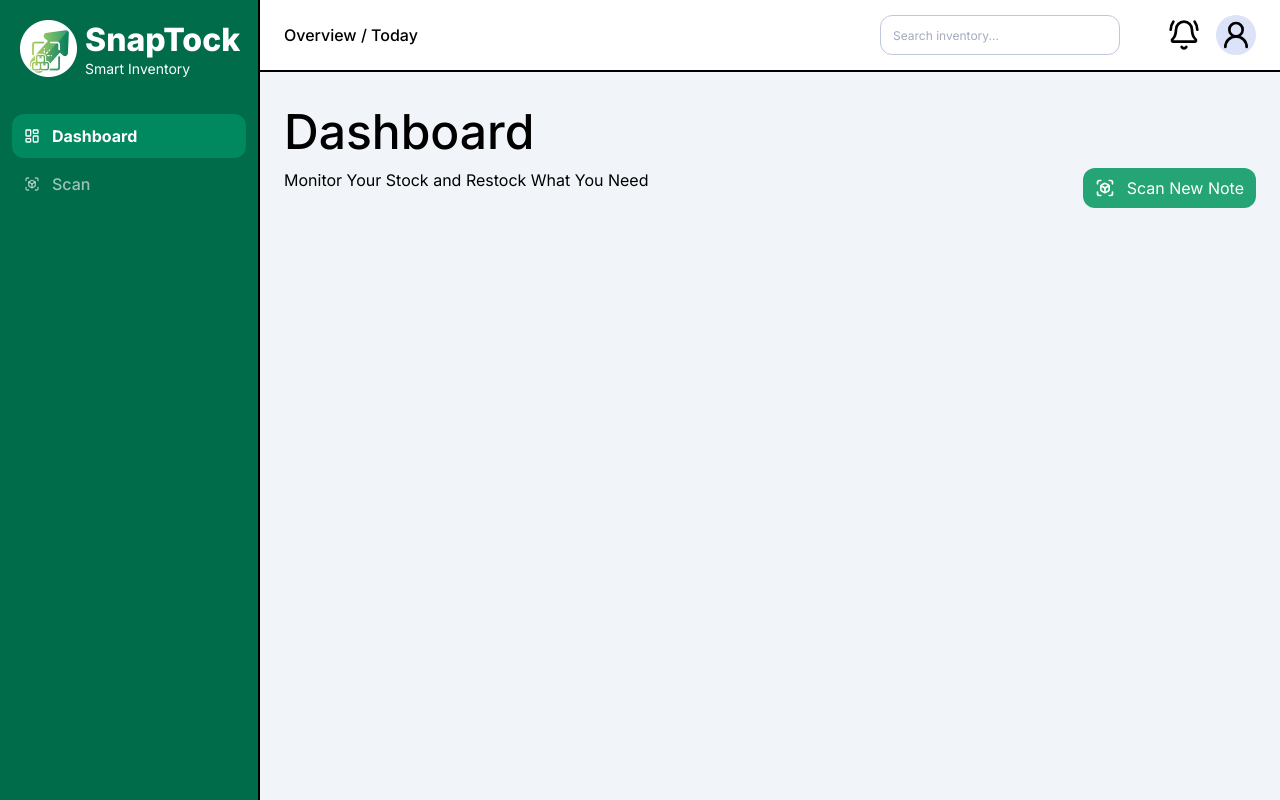
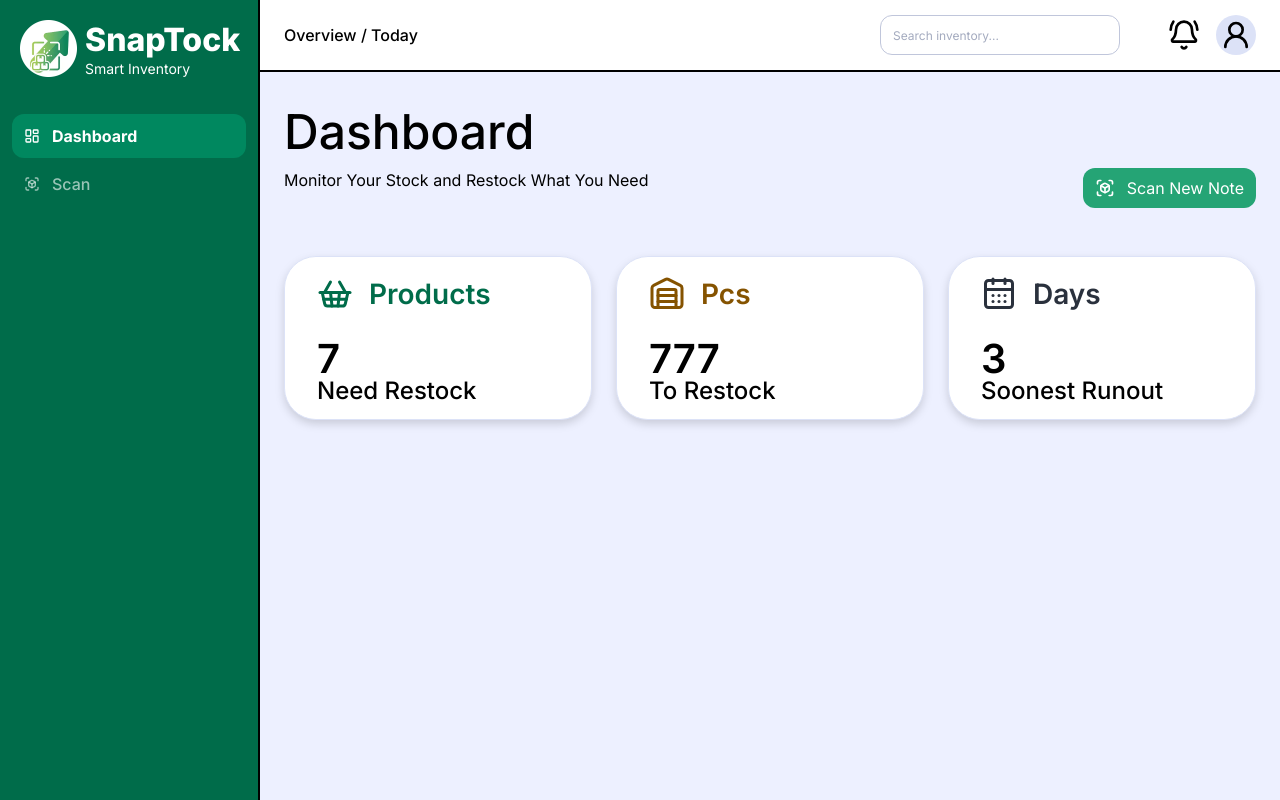
Before and after one commit to JempolKakiKiri/SnapTock-fe, a React (Vite) app: page /dashboard in a window 1280 px wide. Built offline with nearby package versions, Linux system fonts and the light colour scheme.

Commit message:
feat: add DashboardSummary component and integrate it into DashboardContainer

```diff
--- /dev/null
+++ b/src/features/dashboard/components/DashboardSummary.tsx
@@ -0,0 +1,33 @@
+import Card from "../../../shared/components/ui/Card.tsx";
+import { summaryData } from "../data/data.ts";
+import type {LucideIcon} from "lucide-react";
+
+interface SummaryProps {
+  id: number;
+  Icon: LucideIcon;
+  className: string;
+  title: string;
+  amount: number;
+  desc: string;
+}
+
+const DashboardSummary = () => {
+  return (
+    <div className="w-full grid grid-cols-1 gap-6 p-6 md:grid-cols-2 lg:grid-cols-3">
+      {summaryData.map(({ id, Icon, className, title, amount, desc }: SummaryProps) => (
+        <Card key={id} className="flex flex-col gap-6">
+          <div className={`${className} flex items-center gap-4`}>
+            <Icon width={36} height={36} />
+            <h1 className="font-inter-600 text-[28px]">{title}</h1>
+          </div>
+          <div className="flex flex-col leading-none">
+            <p className="font-inter-600 text-[40px]">{amount}</p>
+            <p className="font-inter-500 text-[24px]">{desc}</p>
+          </div>
+        </Card>
+      ))}
+    </div>
+  );
+};
+
+export default DashboardSummary;
--- a/src/features/dashboard/container/DashboardContainer.tsx
+++ b/src/features/dashboard/container/DashboardContainer.tsx
@@ -1,11 +1,13 @@
 import DashboardHeader from "../components/DashboardHeader.tsx";
 import DashboardTitle from "../components/DashboardTitle.tsx";
+import DashboardSummary from "../components/DashboardSummary.tsx";
 
 const DashboardContainer = () => {
   return (
     <>
       <DashboardHeader />
       <DashboardTitle />
+      <DashboardSummary />
     </>
   );
 };
--- /dev/null
+++ b/src/features/dashboard/data/data.ts
@@ -0,0 +1,28 @@
+import {CalendarDays, ShoppingBasket, Warehouse} from "lucide-react";
+
+export const summaryData = [
+  {
+    id: 1,
+    Icon: ShoppingBasket,
+    className: "text-green-700",
+    title: "Products",
+    amount: 7,
+    desc: "Need Restock",
+  },
+  {
+    id: 2,
+    Icon: Warehouse,
+    className: "text-orange-700",
+    title: "Pcs",
+    amount: 777,
+    desc: "To Restock",
+  },
+  {
+    id: 3,
+    Icon: CalendarDays,
+    className: "text-neutral-900",
+    title: "Days",
+    amount: 3,
+    desc: "Soonest Runout",
+  }
+]
--- a/src/shared/components/layout/Layout.tsx
+++ b/src/shared/components/layout/Layout.tsx
@@ -3,7 +3,7 @@ import { Outlet } from "react-router-dom";
 
 const Layout = () => {
   return (
-    <div className="flex min-h-screen bg-slate-100">
+    <div className="flex min-h-screen bg-gray-100">
       <Sidebar />
       <main className="flex-1">
         <Outlet />
--- /dev/null
+++ b/src/shared/components/ui/Card.tsx
@@ -0,0 +1,16 @@
+import type {ReactNode} from "react";
+
+interface cardProps {
+  children: ReactNode;
+  className?: string;
+}
+
+const Card = ({children, className= ""}: cardProps) => {
+  return (
+    <div className={`rounded-4xl border border-gray-200 bg-white drop-shadow-lg p-4 px-8 ${className}`}>
+      {children}
+    </div>
+  );
+};
+
+export default Card;
```
